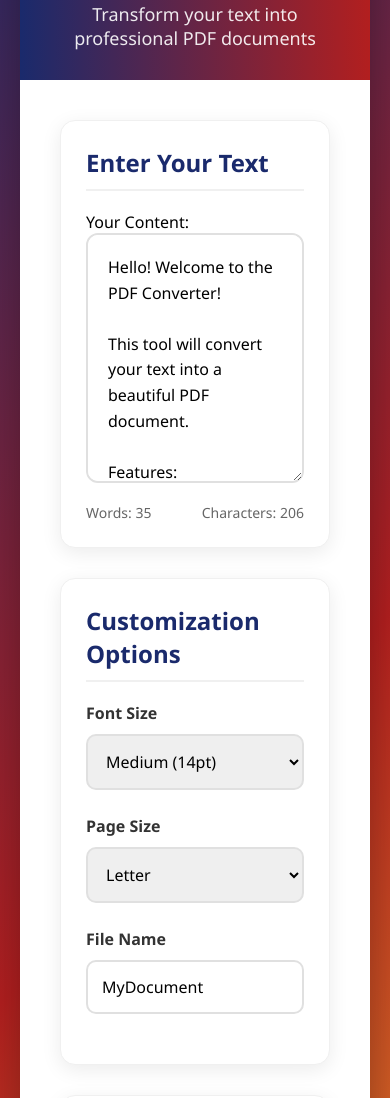
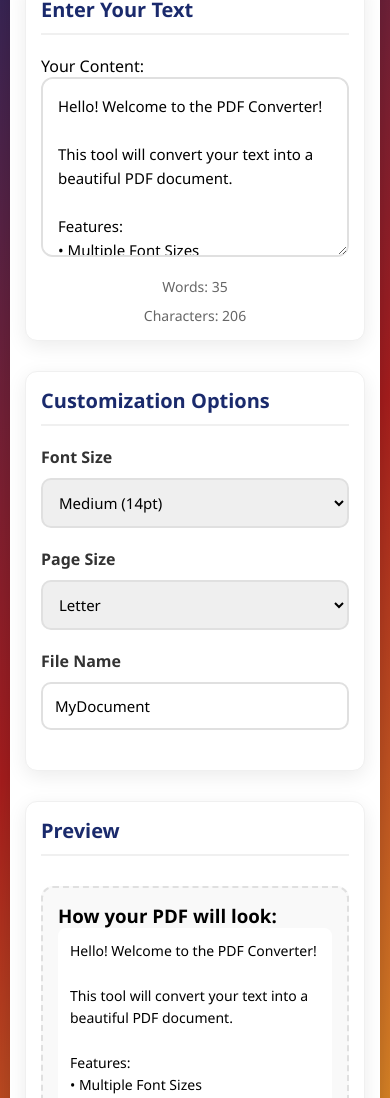
Before and after one commit to hacking-with-hamza/PDF, a plain HTML site: page index.html in a window 390 px wide. Shown: the part 226-1324 px from the top of the page. Drawn offline with nearby package versions, Linux system fonts and the light colour scheme.

Commit message:
Update index.html

```diff
--- a/index.html
+++ b/index.html
@@ -198,6 +198,127 @@
             margin: 15px 0;
             text-align: center;
             display: none;
+        }
+
+        /* Mobile Responsive Styles */
+        @media (max-width: 768px) {
+            .header {
+                padding: 20px;
+            }
+
+            .header h1 {
+                font-size: 28px;
+            }
+
+            .header p {
+                font-size: 16px;
+            }
+
+            .logo {
+                font-size: 32px;
+            }
+
+            .content {
+                padding: 20px;
+            }
+
+            .card {
+                padding: 20px;
+            }
+
+            .options-section {
+                grid-template-columns: 1fr;
+                gap: 20px;
+            }
+
+            .button-section {
+                flex-direction: column;
+                gap: 15px;
+            }
+
+            button {
+                min-width: auto;
+                width: 100%;
+                padding: 14px;
+            }
+
+            textarea {
+                height: 200px;
+                padding: 15px;
+            }
+
+            .preview-section {
+                padding: 20px;
+            }
+
+            .preview-content {
+                padding: 15px;
+                max-height: 200px;
+            }
+
+            .stats {
+                flex-direction: column;
+                gap: 10px;
+                align-items: center;
+            }
+        }
+
+        @media (max-width: 480px) {
+            body {
+                padding: 10px;
+            }
+
+            .container {
+                border-radius: 15px;
+            }
+
+            .header h1 {
+                font-size: 24px;
+            }
+
+            .header p {
+                font-size: 15px;
+            }
+
+            .content {
+                padding: 15px;
+            }
+
+            .card {
+                padding: 15px;
+                border-radius: 12px;
+            }
+
+            .card h2 {
+                font-size: 20px;
+            }
+
+            textarea {
+                height: 180px;
+                font-size: 15px;
+            }
+
+            select, input {
+                padding: 12px;
+                font-size: 15px;
+            }
+
+            button {
+                font-size: 16px;
+            }
+
+            .preview-section {
+                padding: 15px;
+            }
+
+            .preview-content {
+                padding: 12px;
+                font-size: 14px;
+            }
+
+            .creator {
+                font-size: 16px;
+            }
         }
     </style>
 </head>
```
